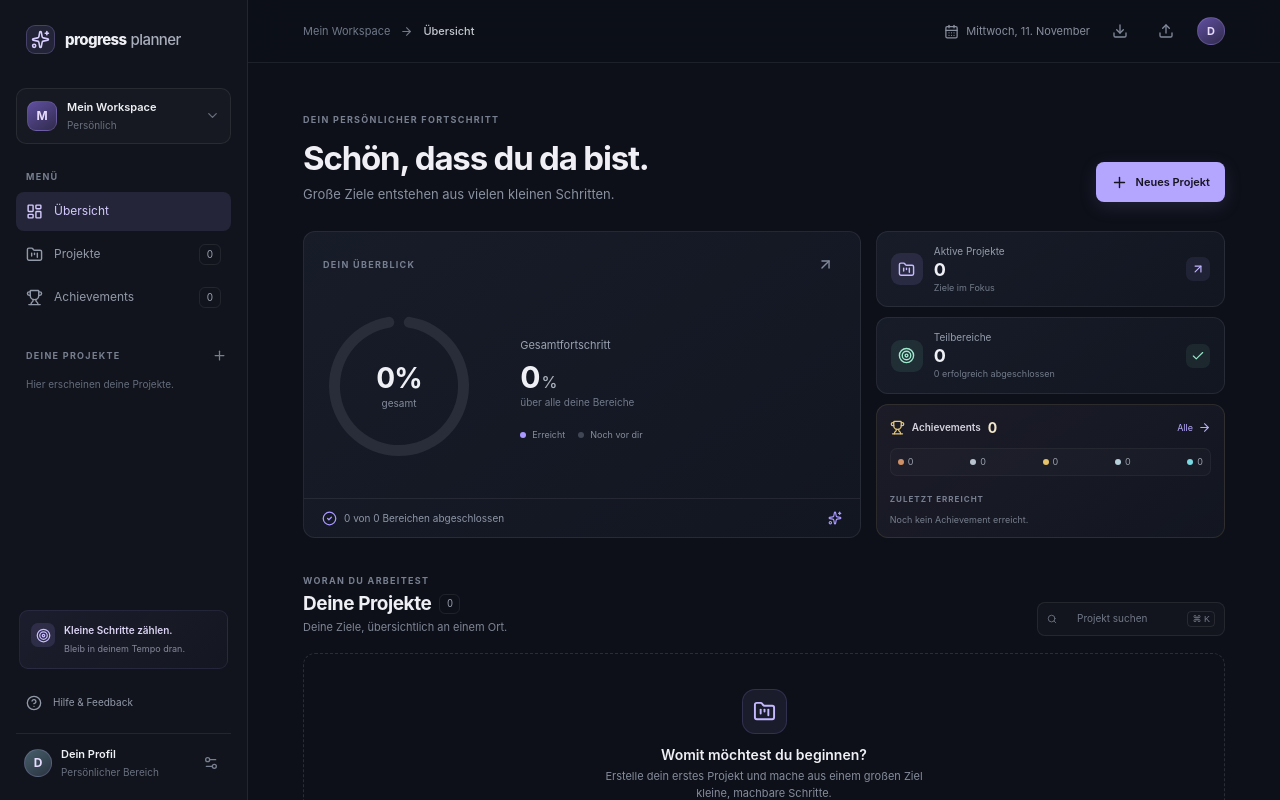
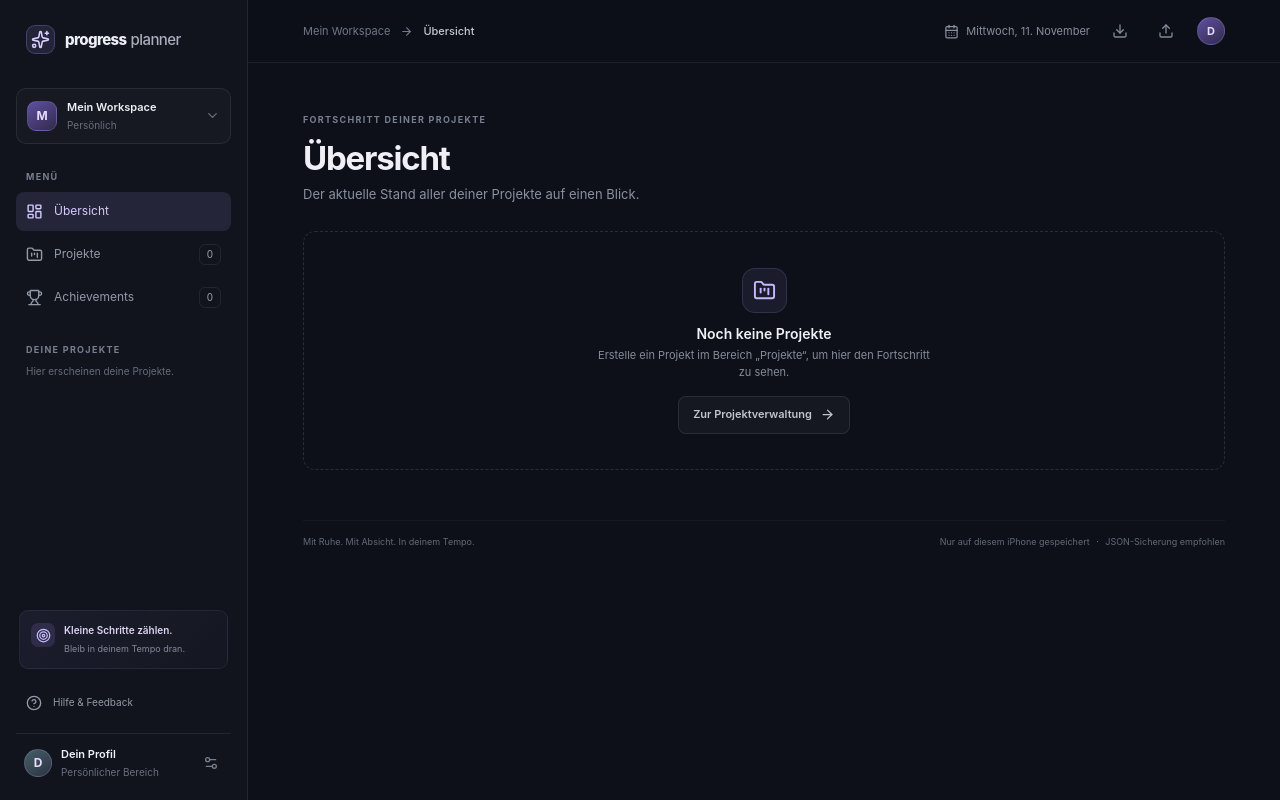
Before and after one commit to daniel911IT/progress-planner, a Vue app in the folder client/: page / in a window 1280 px wide. Shown: the top 800 px of the page. Built offline with nearby package versions, Linux system fonts and the light colour scheme.

Commit message:
Änderungen

```diff
--- a/client/src/App.vue
+++ b/client/src/App.vue
@@ -1,7 +1,7 @@
 <script setup lang="ts">
 import { computed, onMounted, reactive, ref } from 'vue';
 import {
-  ArrowLeft, ArrowRight, ArrowUpRight, Award, BookOpen, BriefcaseBusiness, CalendarDays, Check, CheckCircle2,
+  ArrowLeft, ArrowRight, Award, BookOpen, BriefcaseBusiness, CalendarDays, CheckCircle2,
   ChevronDown, CircleHelp, Clock3, Download, Dumbbell, FolderKanban, HeartPulse, LayoutDashboard,
   Plus, Search, Settings2, Sparkles, Target, Trash2, Trophy, Upload, X, Plane
 } from 'lucide-vue-next';
@@ -9,7 +9,6 @@ import { dataStore, initializeStorage, validateBackup } from './storage';
 import type { Achievement, AchievementPayload, AchievementRarity, HistoryRecord, Project, ProjectPayload, Subarea, SubareaPayload } from './types';
 import AchievementCard from './components/AchievementCard.vue';
 import ProjectCard from './components/ProjectCard.vue';
-import ProgressChart from './components/ProgressChart.vue';
 import ProgressRing from './components/ProgressRing.vue';
 import SubareaRow from './components/SubareaRow.vue';
 
@@ -40,17 +39,18 @@ const achievementForm = reactive<AchievementPayload>({ name: '', description: ''
 
 const selectedProject = computed(() => projects.value.find((project) => project.id === selectedProjectId.value) ?? null);
 const selectedProjectColor = computed(() => selectedProject.value?.color ?? '#9a8cff');
-const allAreas = computed(() => projects.value.flatMap((project) => project.subareas));
 const projectNames = computed(() => new Map(projects.value.map((project) => [project.id, project.name])));
 const achievedAchievements = computed(() => achievements.value.filter((achievement) => achievement.achieved));
 const achievedByRarity = computed(() => Object.fromEntries(rarityOptions.map((option) => [option.id, achievedAchievements.value.filter((achievement) => achievement.rarity === option.id).length])) as Record<AchievementRarity, number>);
-const recentAchievements = computed(() => [...achievedAchievements.value].sort((a, b) => (b.achievedAt ?? '').localeCompare(a.achievedAt ?? '') || b.updatedAt.localeCompare(a.updatedAt)).slice(0, 3));
 const visibleAchievements = computed(() => achievements.value.filter((achievement) => achievementFilter.value === 'all' || achievement.rarity === achievementFilter.value).sort((a, b) => Number(b.achieved) - Number(a.achieved) || (b.achievedAt ?? '').localeCompare(a.achievedAt ?? '') || a.name.localeCompare(b.name, 'de')));
-const completedAreas = computed(() => allAreas.value.filter((area) => area.progress === 100).length);
-const overallProgress = computed(() => {
-  const weight = allAreas.value.reduce((sum, area) => sum + area.weight, 0);
-  return weight ? Math.round(allAreas.value.reduce((sum, area) => sum + area.progress * area.weight, 0) / weight) : 0;
-});
+const overviewProjects = computed(() => [...projects.value].sort((a, b) => {
+  const statusOrder = (project: Project) => project.progress >= 100 ? 2 : project.progress === 0 ? 1 : 0;
+  const aStatus = statusOrder(a);
+  const bStatus = statusOrder(b);
+  if (aStatus !== bStatus) return aStatus - bStatus;
+  if (aStatus === 0 && a.progress !== b.progress) return b.progress - a.progress;
+  return b.updatedAt.localeCompare(a.updatedAt) || a.name.localeCompare(b.name, 'de');
+}));
 const visibleProjects = computed(() => {
   const query = search.value.trim().toLocaleLowerCase('de');
   if (!query) return projects.value;
@@ -65,7 +65,7 @@ const iconOptions = [
 ];
 const rarityOptions: Array<{ id: AchievementRarity; label: string }> = [
   { id: 'bronze', label: 'Bronze' }, { id: 'silver', label: 'Silber' }, { id: 'gold', label: 'Gold' },
-  { id: 'platinum', label: 'Platin' }, { id: 'diamond', label: 'Diamant' }
+  { id: 'ruby', label: 'Rubin' }, { id: 'diamond', label: 'Diamant' }
 ];
 const selectedProjectIcon = computed(() => {
   const project = selectedProject.value;
@@ -403,7 +403,7 @@ onMounted(async () => {
       </nav>
 
       <div class="sidebar-projects">
-        <div class="sidebar-section-head"><span class="nav-label">DEINE PROJEKTE</span><button class="tiny-icon" aria-label="Projekt erstellen" @click="resetProjectForm()"><Plus :size="15" /></button></div>
+        <div class="sidebar-section-head"><span class="nav-label">DEINE PROJEKTE</span><button v-if="view === 'projects'" class="tiny-icon" aria-label="Projekt erstellen" @click="resetProjectForm()"><Plus :size="15" /></button></div>
         <button v-for="project in projects.slice(0, 5)" :key="project.id" class="sidebar-project" :class="{ selected: selectedProjectId === project.id }" @click="openProject(project)">
           <i :style="{ backgroundColor: project.color }"></i><span>{{ project.name }}</span><small>{{ project.progress }}%</small>
         </button>
@@ -482,35 +482,26 @@ onMounted(async () => {
           </section>
         </template>
 
+        <template v-else-if="view === 'overview'">
+          <section class="welcome-header overview-welcome">
+            <div><span class="eyebrow">FORTSCHRITT DEINER PROJEKTE</span><h1>Übersicht</h1><p>Der aktuelle Stand aller deiner Projekte auf einen Blick.</p></div>
+          </section>
+          <section class="projects-section overview-projects-section" aria-label="Fortschritt aller Projekte">
+            <div v-if="isLoading" class="loading-grid"><div v-for="n in 3" :key="n" class="skeleton-card"></div></div>
+            <div v-else-if="overviewProjects.length" class="projects-grid"><ProjectCard v-for="project in overviewProjects" :key="project.id" :project="project" layout="overview" @open="openProject(project)" /></div>
+            <div v-else class="empty-projects"><div class="empty-illustration"><FolderKanban :size="23" /></div><h3>Noch keine Projekte</h3><p>Erstelle ein Projekt im Bereich „Projekte“, um hier den Fortschritt zu sehen.</p><button class="button button-quiet" @click="goTo('projects')">Zur Projektverwaltung <ArrowRight :size="15" /></button></div>
+          </section>
+        </template>
+
         <template v-else>
           <section class="welcome-header">
-            <div><span class="eyebrow">{{ view === 'overview' ? 'DEIN PERSÖNLICHER FORTSCHRITT' : 'DEINE ZIELE IM BLICK' }}</span><h1>{{ view === 'overview' ? 'Schön, dass du da bist.' : 'Deine Projekte' }}</h1><p>{{ view === 'overview' ? 'Große Ziele entstehen aus vielen kleinen Schritten.' : 'Alles, woran du gerade arbeitest, an einem Ort.' }}</p></div>
+            <div><span class="eyebrow">DEINE ZIELE IM BLICK</span><h1>Deine Projekte</h1><p>Alles, woran du gerade arbeitest, an einem Ort.</p></div>
             <button class="button button-primary create-button" @click="resetProjectForm()"><Plus :size="17" /> Neues Projekt</button>
           </section>
-
-          <template v-if="view === 'overview'">
-            <section class="overview-grid">
-              <div class="progress-overview-card">
-                <div class="card-overline"><span class="eyebrow">DEIN ÜBERBLICK</span><button class="icon-button" aria-label="Details"><ArrowUpRight :size="17" /></button></div>
-                <div class="overview-chart-layout"><ProgressChart :value="overallProgress" /><div class="overview-chart-copy"><span>Gesamtfortschritt</span><h2>{{ overallProgress }}<small>%</small></h2><p>über alle deine Bereiche</p><div class="chart-legend"><span><i class="legend-dot lavender"></i>Erreicht</span><span><i class="legend-dot gray"></i>Noch vor dir</span></div></div></div>
-                <div class="overview-card-footer"><span><CheckCircle2 :size="15" />{{ completedAreas }} von {{ allAreas.length }} Bereichen abgeschlossen</span><span class="overview-footer-icon"><Sparkles :size="14" /></span></div>
-              </div>
-              <div class="stats-stack">
-                <div class="metric-card"><span class="metric-icon violet"><FolderKanban :size="17" /></span><div><small>Aktive Projekte</small><strong>{{ projects.length }}</strong><span>{{ projects.length === 1 ? 'Ein Ziel im Fokus' : 'Ziele im Fokus' }}</span></div><span class="metric-trend"><ArrowUpRight :size="14" /></span></div>
-                <div class="metric-card"><span class="metric-icon green"><Target :size="17" /></span><div><small>Teilbereiche</small><strong>{{ allAreas.length }}</strong><span>{{ completedAreas }} erfolgreich abgeschlossen</span></div><span class="metric-trend green-trend"><Check :size="14" /></span></div>
-                <div class="achievement-mini-card">
-                  <div class="achievement-mini-head"><span><Trophy :size="15" /><strong>Achievements</strong><b>{{ achievedAchievements.length }}</b></span><button class="text-button" @click="goTo('achievements')">Alle <ArrowRight :size="13" /></button></div>
-                  <div class="achievement-mini-rarities"><span v-for="rarity in rarityOptions" :key="rarity.id" :class="`rarity-${rarity.id}`" :title="rarity.label"><i></i>{{ achievedByRarity[rarity.id] }}</span></div>
-                  <div class="achievement-mini-recent"><span class="eyebrow">ZULETZT ERREICHT</span><p v-for="achievement in recentAchievements.slice(0, 2)" :key="achievement.id"><i :class="`rarity-${achievement.rarity}`">{{ achievement.icon || '🏆' }}</i><span>{{ achievement.name }}</span><small>{{ achievement.achievedAt ? dateLabel(achievement.achievedAt) : '' }}</small></p><p v-if="recentAchievements.length === 0" class="achievement-mini-empty">Noch kein Achievement erreicht.</p></div>
-                </div>
-              </div>
-            </section>
-          </template>
-
           <section class="projects-section">
-            <div class="section-heading projects-heading"><div><div class="eyebrow">{{ view === 'overview' ? 'WORAN DU ARBEITEST' : 'ALLE ZIELE' }}</div><h2>Deine Projekte <span>{{ projects.length }}</span></h2><p>Deine Ziele, übersichtlich an einem Ort.</p></div><div class="project-controls"><label class="search-box"><Search :size="16" /><input v-model="search" placeholder="Projekt suchen" aria-label="Projekt suchen" /><kbd>⌘ K</kbd></label><button v-if="view === 'overview' && projects.length > 3" class="text-button" @click="goTo('projects')">Alle ansehen <ArrowRight :size="14" /></button></div></div>
+            <div class="section-heading projects-heading"><div><div class="eyebrow">ALLE ZIELE</div><h2>Deine Projekte <span>{{ projects.length }}</span></h2><p>Deine Ziele, übersichtlich an einem Ort.</p></div><div class="project-controls"><label class="search-box"><Search :size="16" /><input v-model="search" placeholder="Projekt suchen" aria-label="Projekt suchen" /><kbd>⌘ K</kbd></label></div></div>
             <div v-if="isLoading" class="loading-grid"><div v-for="n in 3" :key="n" class="skeleton-card"></div></div>
-            <div v-else-if="visibleProjects.length" class="projects-grid"><ProjectCard v-for="project in (view === 'overview' ? visibleProjects.slice(0, 3) : visibleProjects)" :key="project.id" :project="project" @open="openProject(project)" @edit="resetProjectForm(project)" /></div>
+            <div v-else-if="visibleProjects.length" class="projects-grid"><ProjectCard v-for="project in visibleProjects" :key="project.id" :project="project" @open="openProject(project)" @edit="resetProjectForm(project)" /></div>
             <div v-else-if="projects.length === 0" class="empty-projects"><div class="empty-illustration"><FolderKanban :size="23" /></div><h3>Womit möchtest du beginnen?</h3><p>Erstelle dein erstes Projekt und mache aus einem großen Ziel kleine, machbare Schritte.</p><button class="button button-primary" @click="resetProjectForm()"><Plus :size="16" /> Erstes Projekt erstellen</button></div>
             <div v-else class="empty-search"><Search :size="18" /><p>Keine Projekte für „{{ search }}“ gefunden.</p><button class="text-button" @click="search = ''">Suche zurücksetzen</button></div>
           </section>
--- a/client/src/components/AchievementCard.vue
+++ b/client/src/components/AchievementCard.vue
@@ -6,7 +6,7 @@ defineProps<{ achievement: Achievement; projectName?: string }>();
 const emit = defineEmits<{ edit: []; delete: []; toggle: [achieved: boolean] }>();
 
 const rarityLabels: Record<AchievementRarity, string> = {
-  bronze: 'Bronze', silver: 'Silber', gold: 'Gold', platinum: 'Platin', diamond: 'Diamant'
+  bronze: 'Bronze', silver: 'Silber', gold: 'Gold', ruby: 'Rubin', diamond: 'Diamant'
 };
 </script>
 
--- a/client/src/storage.ts
+++ b/client/src/storage.ts
@@ -12,7 +12,7 @@ import type {
 } from './types';
 
 const DATABASE_NAME = 'progress-planner';
-const DATABASE_VERSION = 2;
+const DATABASE_VERSION = 3;
 const PROJECTS = 'projects';
 const SUBAREAS = 'subareas';
 const HISTORY = 'history';
@@ -47,6 +47,18 @@ function openDatabase(): Promise<IDBDatabase> {
         const achievements = database.createObjectStore(ACHIEVEMENTS, { keyPath: 'id', autoIncrement: true });
         achievements.createIndex('projectId', 'projectId', { unique: false });
         achievements.createIndex('achievedAt', 'achievedAt', { unique: false });
+      }
+
+      const achievements = request.transaction?.objectStore(ACHIEVEMENTS);
+      if (achievements) {
+        const cursorRequest = achievements.openCursor();
+        cursorRequest.onsuccess = () => {
+          const cursor = cursorRequest.result;
+          if (!cursor) return;
+          const achievement = cursor.value as Omit<Achievement, 'rarity'> & { rarity: string };
+          if (achievement.rarity === 'platinum') cursor.update({ ...achievement, rarity: 'ruby' });
+          cursor.continue();
+        };
       }
     };
 
@@ -208,11 +220,11 @@ const historyActions = new Set<HistoryDraft['action']>([
   'achievement_deleted', 'achievement_unlocked', 'achievement_linked', 'achievement_unlinked'
 ]);
 
-const achievementRarities = new Set(['bronze', 'silver', 'gold', 'platinum', 'diamond']);
+const achievementRarities = new Set(['bronze', 'silver', 'gold', 'ruby', 'diamond']);
 
 function normalizeAchievement(value: unknown): Achievement {
   const input = asRecord(value, 'Achievement');
-  const rarity = input.rarity;
+  const rarity = input.rarity === 'platinum' ? 'ruby' : input.rarity;
   if (typeof rarity !== 'string' || !achievementRarities.has(rarity)) throw new Error('Ein Achievement hat eine ungültige Seltenheitsstufe.');
   if (typeof input.achieved !== 'boolean') throw new Error('Der Status eines Achievements ist ungültig.');
   const achievedAt = input.achievedAt === null || input.achievedAt === undefined || input.achievedAt === ''
@@ -274,20 +286,20 @@ export function validateBackup(input: unknown): RestorableBackup {
     }
     assertUniqueIds(projects, 'Projekt');
     assertUniqueIds(subareas, 'Teilbereich');
-    return { format: BACKUP_FORMAT, version: 2, exportedAt: now(), projects, subareas, history: [], achievements: [] };
+    return { format: BACKUP_FORMAT, version: 3, exportedAt: now(), projects, subareas, history: [], achievements: [] };
   }
 
   const backup = asRecord(input, 'JSON-Sicherung');
-  if (backup.format !== BACKUP_FORMAT || (backup.version !== 1 && backup.version !== 2)) throw new Error('Dieses Sicherungsformat wird nicht unterstützt.');
+  if (backup.format !== BACKUP_FORMAT || (backup.version !== 1 && backup.version !== 2 && backup.version !== 3)) throw new Error('Dieses Sicherungsformat wird nicht unterstützt.');
   if (!Array.isArray(backup.projects) || !Array.isArray(backup.subareas) || !Array.isArray(backup.history)) {
     throw new Error('Die Sicherung benötigt Projekte, Teilbereiche und Verlaufseinträge.');
   }
-  if (backup.version === 2 && !Array.isArray(backup.achievements)) throw new Error('Die Sicherung benötigt eine Achievement-Liste.');
+  if (backup.version >= 2 && !Array.isArray(backup.achievements)) throw new Error('Die Sicherung benötigt eine Achievement-Liste.');
 
   const projects = backup.projects.map(normalizeProject);
   const subareas = backup.subareas.map((area) => normalizeSubarea(area));
   const history = backup.history.map(normalizeHistory);
-  const achievements = backup.version === 2 ? (backup.achievements as unknown[]).map(normalizeAchievement) : [];
+  const achievements = backup.version >= 2 ? (backup.achievements as unknown[]).map(normalizeAchievement) : [];
   assertUniqueIds(projects, 'Projekt');
   assertUniqueIds(subareas, 'Teilbereich');
   assertUniqueIds(achievements, 'Achievement');
@@ -299,7 +311,7 @@ export function validateBackup(input: unknown): RestorableBackup {
 
   return {
     format: BACKUP_FORMAT,
-    version: 2,
+    version: 3,
     exportedAt: readDate(backup.exportedAt),
     projects,
     subareas,
@@ -599,7 +611,7 @@ export const dataStore = {
 
   async exportBackup(): Promise<BackupFile> {
     const records = await readAllStores();
-    return { format: BACKUP_FORMAT, version: 2, exportedAt: now(), ...records };
+    return { format: BACKUP_FORMAT, version: 3, exportedAt: now(), ...records };
   },
 
   async importBackup(backup: RestorableBackup): Promise<{ projects: number; subareas: number; achievements: number }> {
--- a/client/src/style.css
+++ b/client/src/style.css
@@ -149,6 +149,23 @@ button:focus-visible, a:focus-visible, input:focus-visible, textarea:focus-visib
 .projects-grid { display: grid; grid-template-columns: repeat(3, minmax(0, 1fr)); gap: 13px; }
 .project-card { min-width: 0; min-height: 219px; padding: 16px; cursor: pointer; transition: transform .2s ease, border-color .2s ease, background .2s ease; }
 .project-card:hover { transform: translateY(-2px); border-color: rgba(169, 152, 255, .2); background: linear-gradient(145deg, rgba(28, 33, 46, .98), rgba(20, 24, 35, .98)); }
+.project-card-overview { display: flex; min-height: 160px; flex-direction: column; justify-content: center; gap: 14px; padding: 18px; }
+.project-card-overview:hover { border-color: rgba(169, 152, 255, .28); }
+.project-card-completed { opacity: .76; background: linear-gradient(145deg, rgba(21, 25, 35, .96), rgba(17, 21, 29, .96)); }
+.project-overview-head { display: grid; grid-template-columns: auto minmax(0, 1fr) auto; align-items: center; gap: 10px; }
+.project-overview-head h3 { overflow: hidden; margin: 0; color: #ececf2; font: 650 13px var(--font-display); text-overflow: ellipsis; white-space: nowrap; }
+.project-status { display: inline-flex; min-height: 23px; align-items: center; padding: 0 8px; border: 1px solid; border-radius: 99px; font-size: 9px; font-weight: 600; white-space: nowrap; }
+.project-status.status-planned { color: #a0a6b3; border-color: rgba(160,166,179,.18); background: rgba(160,166,179,.07); }
+.project-status.status-in-progress { color: #c7baff; border-color: rgba(169,152,255,.22); background: rgba(169,152,255,.09); }
+.project-status.status-completed { color: #91e4c5; border-color: rgba(145,228,197,.2); background: rgba(145,228,197,.08); }
+.project-overview-progress-label { display: flex; align-items: baseline; justify-content: space-between; margin-bottom: -8px; color: #9299a8; font-size: 10px; }
+.project-overview-progress-label strong { color: #f0eff5; font: 700 20px var(--font-display); letter-spacing: -.45px; }
+.project-overview-progress-label small { margin-left: 2px; color: #aab0bc; font-size: 12px; font-weight: 500; }
+.overview-progress-track { height: 5px; }
+.overview-progress-track span { background: linear-gradient(90deg, #9581f6, #b4a5ff); transition: width .3s ease; }
+.project-card-completed .overview-progress-track span { background: #82cbb0; }
+.project-overview-meta { display: flex; align-items: center; justify-content: space-between; color: #8991a0; font-size: 9px; }
+.project-overview-meta span:last-child { color: #aab2bf; }
 .project-card-top { display: flex; align-items: flex-start; justify-content: space-between; }
 .project-icon { display: grid; width: 37px; height: 37px; place-items: center; border: 1px solid rgba(255,255,255,.035); border-radius: 10px; }
 .card-arrow { width: 26px; height: 26px; }
@@ -305,7 +322,7 @@ button:focus-visible, a:focus-visible, input:focus-visible, textarea:focus-visib
 .rarity-bronze { --rarity-color: #ce9167; --rarity-tint: rgba(206, 145, 103, .11); --rarity-line: rgba(206, 145, 103, .24); }
 .rarity-silver { --rarity-color: #b9c3d0; --rarity-tint: rgba(185, 195, 208, .1); --rarity-line: rgba(185, 195, 208, .23); }
 .rarity-gold { --rarity-color: #e5c36a; --rarity-tint: rgba(229, 195, 106, .11); --rarity-line: rgba(229, 195, 106, .25); }
-.rarity-platinum { --rarity-color: #b5d0db; --rarity-tint: rgba(181, 208, 219, .11); --rarity-line: rgba(181, 208, 219, .25); }
+.rarity-ruby { --rarity-color: #ff5969; --rarity-tint: rgba(132, 19, 38, .2); --rarity-line: rgba(226, 55, 76, .34); }
 .rarity-diamond { --rarity-color: #79d9e2; --rarity-tint: rgba(121, 217, 226, .11); --rarity-line: rgba(121, 217, 226, .25); }
 .achievement-welcome { margin-bottom: 22px; }
 .achievement-overview { display: grid; grid-template-columns: minmax(220px, .78fr) minmax(0, 1.8fr); gap: 12px; margin-bottom: 33px; }
@@ -433,6 +450,9 @@ button:focus-visible, a:focus-visible, input:focus-visible, textarea:focus-visib
   .metric-card small, .metric-card div > span { font-size: 8px; }
   .metric-card strong { font-size: 16px; }
   .projects-grid, .loading-grid { grid-template-columns: 1fr; }
+  .project-card-overview { min-height: 150px; }
+  .project-overview-head { grid-template-columns: auto minmax(0, 1fr); gap: 8px; }
+  .project-overview-head .project-status { grid-column: 2; justify-self: start; margin-top: -4px; }
   .achievements-grid { grid-template-columns: 1fr; }
   .project-card { min-height: 205px; }
   .project-controls { gap: 9px; }
--- a/client/src/types.ts
+++ b/client/src/types.ts
@@ -41,7 +41,7 @@ export interface SubareaPayload {
   weight: number;
 }
 
-export type AchievementRarity = 'bronze' | 'silver' | 'gold' | 'platinum' | 'diamond';
+export type AchievementRarity = 'bronze' | 'silver' | 'gold' | 'ruby' | 'diamond';
 
 export interface Achievement {
   id: number;
@@ -75,7 +75,7 @@ export interface HistoryRecord extends HistoryDraft {
 
 export interface BackupFile {
   format: 'progress-planner-backup';
-  version: 2;
+  version: 3;
   exportedAt: string;
   projects: ProjectRecord[];
   subareas: Subarea[];
```
Also changed, not shown: client/src/components/ProjectCard.vue (+21 -4 lines).
